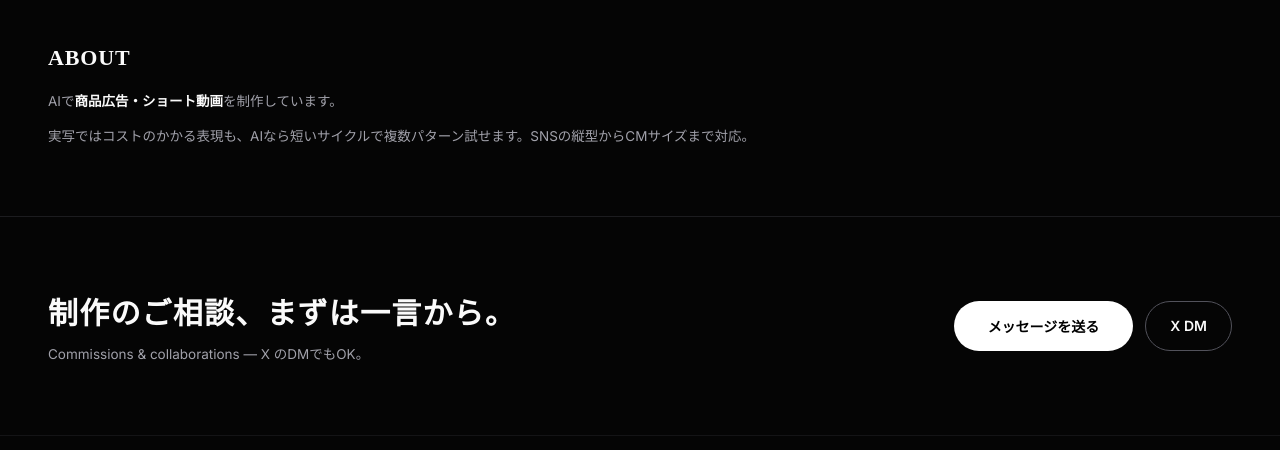
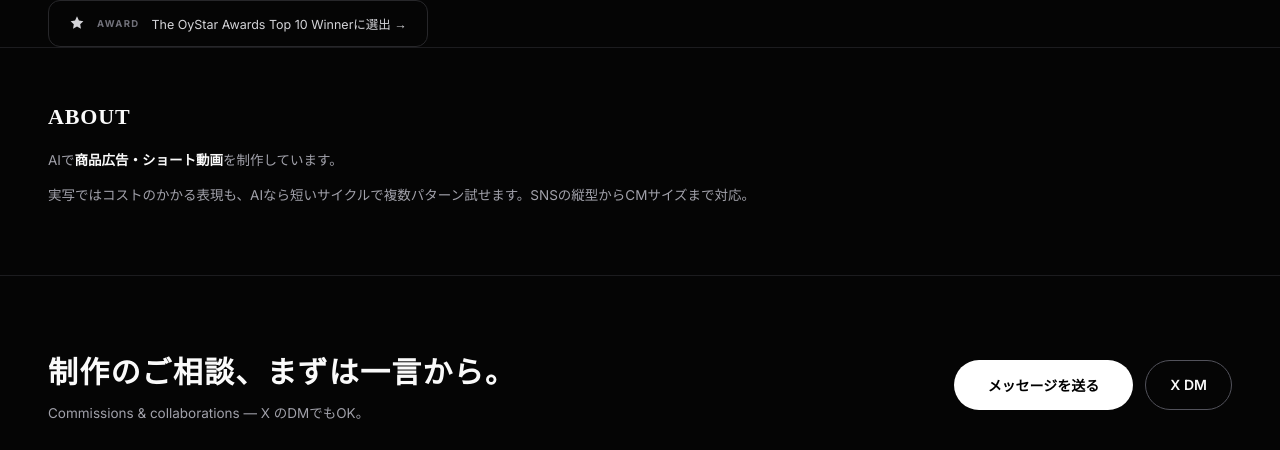
Before and after one commit to kenji08/nexoria, a plain HTML site: page aiportfolio/index.html in a window 1280 px wide. Shown: the part 2735-3185 px from the top of the page. Drawn offline with Linux system fonts and the light colour scheme.

Commit message:
SELECTED PRESSにOyStar Awards Top 10受賞を追加
Co-Authored-By: Claude Opus 5 <noreply@anthropic.com>

```diff
--- a/aiportfolio/index.html
+++ b/aiportfolio/index.html
@@ -289,6 +289,11 @@ html{scroll-behavior:smooth}
     <span class="cred-label">MUSIC</span>
     <span>SUNOで生成した楽曲をSpotifyで配信中 →</span>
   </a>
+  <a class="cred" href="https://x.com/HappyOysterAI/status/2088195619039178987" target="_blank" rel="noopener">
+    <svg viewBox="0 0 24 24" aria-hidden="true"><path d="M12 2l2.9 6.26L21.6 9.2l-4.8 4.68 1.13 6.62L12 17.27 6.07 20.5l1.13-6.62L2.4 9.2l6.7-.94z"/></svg>
+    <span class="cred-label">AWARD</span>
+    <span>The OyStar Awards Top 10 Winnerに選出 →</span>
+  </a>
   </div>
 </section>
 
```
